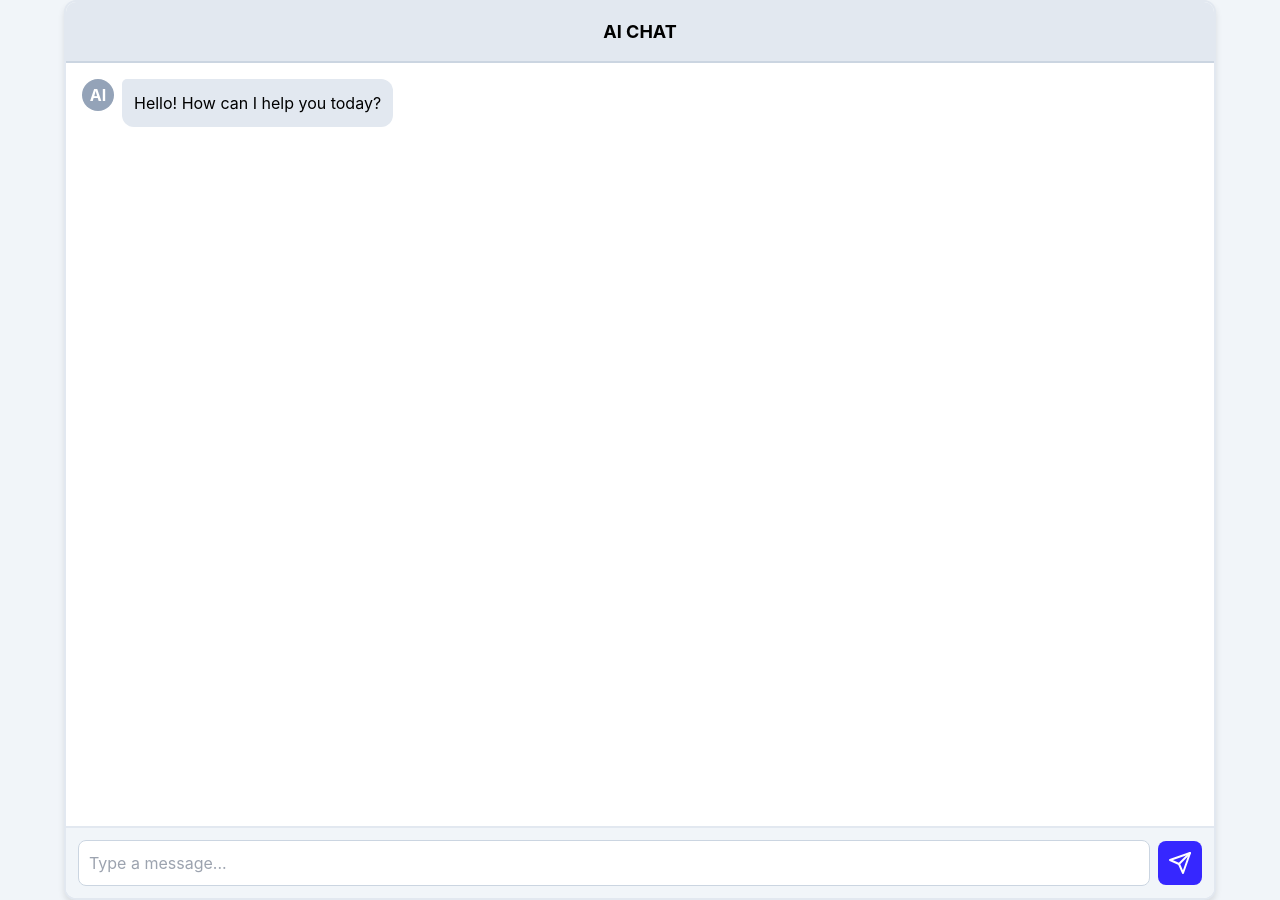
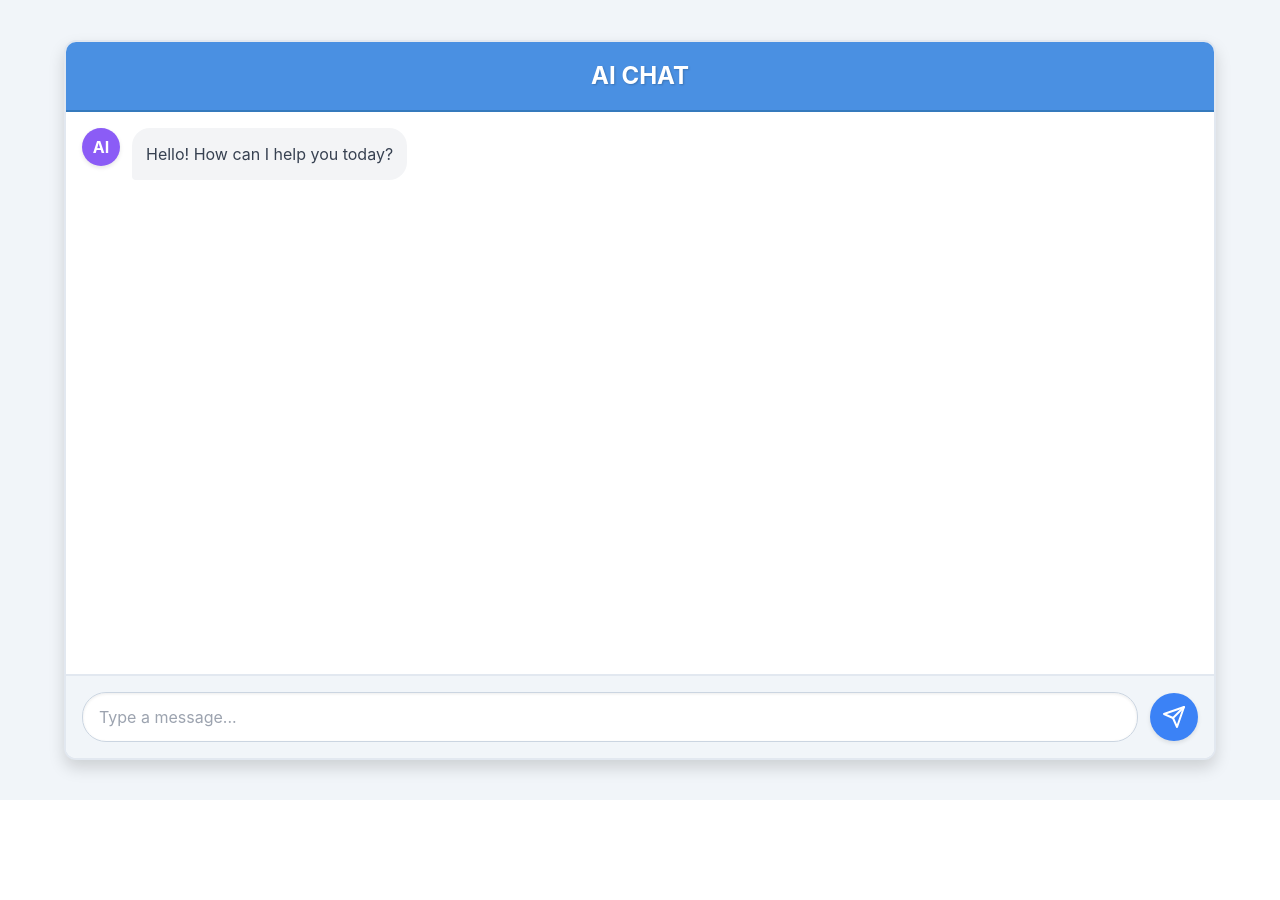
Before and after one commit to prottoy-bhattacharyya/chat-web-app, a Flask app: page /aiChat in a window 1280 px wide. After the commit the page ends 800 px from the top, so only its background shows below. Run offline with Flask 3, Linux system fonts and the light colour scheme; the visitor is signed in with stand-in values (Sample User, id 1); some libraries are stand-ins or nearby versions.

Commit message:
timestamp design changed today and other day

```diff
--- a/app.py
+++ b/app.py
@@ -92,8 +92,13 @@ def index():
         return redirect(url_for('home'))
     return render_template('login.html')
 
+is_admin = False
 @app.route('/admin', methods=['GET', 'POST'])
 def admin():
+    if not is_admin:
+        flash("You are not authorized to access this page.", "danger")
+        return redirect(url_for('login'))
+
     if request.method == 'POST':
         new_api_key = request.form['new_api_key']
         print(new_api_key)
@@ -125,7 +130,10 @@ def login():
     if request.method == 'POST':
         username = request.form['username']
         password = request.form['password']
-
+        if (username == "admin" and password == "admin"):
+            global is_admin
+            is_admin = True
+            return redirect(url_for('admin'))
         conn = get_db_connection()
         if conn:
             cursor = conn.cursor(dictionary=True)
@@ -201,6 +209,9 @@ def logout():
 
 @app.route('/home')
 def home():
+    if 'user_id' not in session:
+        flash('Please log in to access the Home page.', 'warning')
+        return redirect(url_for('login'))
     id = session['user_id']
     if not id:
         return redirect(url_for('login'))
@@ -293,7 +304,15 @@ def handle_send_message(data):
             conn.commit()
 
             cursor.execute("SELECT timestamp FROM messages WHERE id = LAST_INSERT_ID()")
-            timestamp = cursor.fetchone()[0].strftime('%Y-%m-%d %I:%M:%S %p')
+            timestamp = cursor.fetchone()[0]
+
+            today = datetime.today().strftime("%Y-%m-%d")
+            date = timestamp.date().strftime("%Y-%m-%d")
+
+            if today == date:
+                timestamp = timestamp.strftime("%I:%M %p")
+            else:
+                timestamp = timestamp.strftime("%d-%m-%Y %I:%M %p")
 
             emit('receive_message', {
                 'sender_id': sender_id,
@@ -361,6 +380,9 @@ def handle_request_chat_history(data):
 
 @app.route('/aiChat', methods=['POST','GET'])
 def aiChat():
+    if 'user_id' not in session:
+        flash('Please log in to access the Ask AI.', 'warning')
+        return redirect(url_for('login'))
     username = session['username']
     first_leter = username[0].upper()
     return render_template('aiChat.html', first_leter=first_leter)
--- a/meta_llama_AI.py
+++ b/meta_llama_AI.py
@@ -28,7 +28,7 @@ def metaLlama(prompt, user_id, username):
                           For example, use <p> for paragraphs, <strong> for bold text,
                           <em> for italics,
                           <br> for line breaks and colorful texts with stylish cdn tailwind css classes
-                          for a white background
+                          in a white background
                           and never mention about html tags in your answer'''
     try:
       client = OpenAI(
--- a/templates/aiChat.html
+++ b/templates/aiChat.html
@@ -5,7 +5,7 @@
     <meta name="viewport" content="width=device-width, initial-scale=1.0">
     <title>AI Chat</title>
     <script src="https://cdnjs.cloudflare.com/ajax/libs/socket.io/4.0.1/socket.io.js"
-    integrity="sha512-q/dWJ3kcmjBLU4Qc47E4A9kTB4m3wuTY7vkFJDTZKjTs8jhyGQnaUrxa0Ytd0ssMZhbNua9hE+E7Qv1j+DyZwA=="
+        xintegrity="sha512-q/dWJ3kcmjBLU4Qc47E4A9kTB4m3wuTY7vkFJDTZKjTs8jhyGQnaUrxa0Ytd0ssMZhbNua9hE+E7Qv1j+DyZwA=="
         crossorigin="anonymous"></script>
     <script src="https://cdn.tailwindcss.com"></script>
     <style>
@@ -13,7 +13,7 @@
             margin: 0;
             padding: 0;
             box-sizing: border-box;
-      font-family: -apple-system, BlinkMacSystemFont, "Segoe UI", Roboto, Helvetica, Arial, sans-serif;
+            font-family: 'Inter', sans-serif;
         }
 
         body {
@@ -27,29 +27,33 @@
         .chat-container {
             width: 100%;
             max-width: 90%;
-      height: 900px;
+            height: 90vh;
             border: 2px solid #e2e8f0;
             border-radius: 12px;
             overflow: hidden;
             background-color: white;
-      box-shadow: 0 4px 6px rgba(0, 0, 0, 0.1);
+            box-shadow: 0 8px 16px rgba(0, 0, 0, 0.15);
             display: flex;
             flex-direction: column;
         }
 
         .chat-header {
-      background-color: #e2e8f0;
-      border-bottom: 2px solid #cbd5e1;
+            background-color: #4A90E2;
+            color: white;
+            border-bottom: 2px solid #357ABD;
             padding: 16px;
             text-align: center;
             font-weight: bold;
-      font-size: 18px;
+            font-size: 24px;
+            text-shadow: 1px 1px 2px rgba(0,0,0,0.2);
         }
 
         .messages-area {
             flex-grow: 1;
             padding: 16px;
             overflow-y: auto;
+            display: flex;
+            flex-direction: column;
         }
 
         .message-container {
@@ -67,8 +71,8 @@
         }
 
         .avatar {
-      width: 32px;
-      height: 32px;
+            width: 38px;
+            height: 38px;
             border-radius: 50%;
             display: flex;
             align-items: center;
@@ -76,45 +80,55 @@
             flex-shrink: 0;
             font-weight: bold;
             color: white;
+            box-shadow: 0 2px 4px rgba(0,0,0,0.1);
         }
 
         .ai-avatar {
-      background-color: #94a3b8;
-      margin-right: 8px;
+            background-color: #8B5CF6;
+            margin-right: 12px;
         }
 
         .user-avatar {
-      background-color: #3b82f6;
-      margin-left: 8px;
+            background-color: #10B981;
+            margin-left: 12px;
         }
 
         .message-bubble {
-      max-width: 70%;
-      padding: 12px;
-      border-radius: 12px;
+            max-width: 75%;
+            padding: 14px;
+            border-radius: 18px;
+            word-wrap: break-word;
         }
 
         .ai-bubble {
-      background-color: #e2e8f0;
-      border-top-left-radius: 5px;
+            background-color: #F3F4F6;
+            color: #374151;
+            border-bottom-left-radius: 4px;
         }
 
         .user-bubble {
-      background-color: #0f13f8;
+            background-color: #3B82F6;
             color: white;
-      border-top-right-radius: 5px;
+            border-bottom-right-radius: 4px;
         }
 
-    .typing-indicator {
+
+        .loading-indicator {
+            display: none;
+            align-items: center;
+            justify-content: flex-start;
+            margin-top: 10px;
+            margin-bottom: 16px;
+        }
+
+        .loading-indicator.show {
             display: flex;
-      align-items: center;
-      margin-top: 24px;
         }
 
         .typing-dot {
-      width: 8px;
-      height: 8px;
-      background-color: #372ba5;
+            width: 10px;
+            height: 10px;
+            background-color: #6B7280;
             border-radius: 50%;
             margin: 0 4px;
             animation: pulse 1.4s infinite ease-in-out;
@@ -134,53 +148,65 @@
                 opacity: 0.7;
             }
             50% {
-        transform: scale(1.5);
+                transform: scale(1.3);
                 opacity: 1;
             }
         }
 
+
         .input-area {
-      padding: 12px;
+            padding: 16px;
             border-top: 2px solid #e2e8f0;
             background-color: #f1f5f9;
             display: flex;
             align-items: center;
+            gap: 12px;
         }
 
         .chat-input {
             flex-grow: 1;
-      padding: 10px;
+            padding: 12px 16px;
             border: 1px solid #cbd5e1;
-      border-radius: 8px;
-      margin-right: 8px;
+            border-radius: 24px;
             outline: none;
+            font-size: 16px;
+            box-shadow: inset 0 1px 3px rgba(0,0,0,0.08);
+            transition: all 0.2s ease-in-out;
         }
 
         .chat-input:focus {
-      border-color: #3306ff;
-      box-shadow: 0 0 0 2px rgba(25, 56, 105, 0.733);
+            border-color: #3B82F6;
+            box-shadow: 0 0 0 3px rgba(59, 130, 246, 0.4);
         }
 
         .send-button {
-      background-color: #3627ff;
-      color: rgb(255, 255, 255);
+            background-color: #3B82F6;
+            color: white;
             border: none;
-      border-radius: 8px;
-      padding: 10px;
+            border-radius: 24px;
+            padding: 12px;
             cursor: pointer;
             display: flex;
             align-items: center;
             justify-content: center;
+            transition: background-color 0.2s ease-in-out, transform 0.2s ease-in-out;
+            box-shadow: 0 2px 4px rgba(0,0,0,0.1);
         }
 
         .send-button:hover {
-      background-color: #410eaf;
+            background-color: #2563EB;
+            transform: translateY(-1px);
         }
 
-    .error{
-      color: red;
+        .send-button svg {
+            width: 24px;
+            height: 24px;
+        }
+
+        .error {
+            color: #EF4444;
             font-weight: bold;
-      font-size: 20px;
+            font-size: 16px;
         }
     </style>
 </head>
@@ -190,15 +216,17 @@
             AI CHAT
         </div>
 
-    <div class="messages-area" id="messages-area-content"> <div class="message-container ai-message">
+        <div class="messages-area" id="messages-area-content">
+            <div class="message-container ai-message">
                 <div class="avatar ai-avatar">AI</div>
                 <div class="message-bubble ai-bubble">
                     Hello! How can I help you today?
                 </div>
             </div>
 
-      <div class="message-container ai-message typing-indicator" id="loading-indicator-container" style="display: none;">
-        <div class="avatar ai-avatar" id="ai-typing-avatar">AI</div> <div id="loader">
+            <div class="message-container ai-message loading-indicator" id="loading-indicator-container">
+                <div class="avatar ai-avatar" id="ai-typing-avatar">AI</div>
+                <div class="typing-indicator" id="loader">
                     <div class="typing-dot"></div>
                     <div class="typing-dot"></div>
                     <div class="typing-dot"></div>
@@ -221,41 +249,49 @@
 
     <script>
         const ai_socketio = io('/aiChat');
-    //const loading_indicator_container = document.getElementById('loading-indicator-container');
-    const loading_indicator_container = document.getElementById('loader');
+        const loading_indicator_container = document.getElementById('loading-indicator-container');
         const ai_typing_avatar = document.getElementById('ai-typing-avatar');
         const chat_input_element = document.getElementById('chat-input');
         const messages_area = document.getElementById('messages-area-content');
         const send_button = document.getElementById('send-button');
         const chat_form = document.getElementById('chat-form');
 
+
+        const userFirstLetter = "{{ first_leter | default('Y') }}";
+
         chat_form.addEventListener("submit", function(event){
             event.preventDefault();
 
             const user_prompt_text = chat_input_element.value.trim();
 
+            if(user_prompt_text !== ""){
                 console.log("Client: Sending prompt:", user_prompt_text);
-      if(user_prompt_text !== ""){
+
+
                 const userMsgHtml = `
                     <div class="message-container user-message">
                         <div class="message-bubble user-bubble">
                             ${user_prompt_text}
                         </div>
-            <div class="avatar user-avatar">{{first_leter}}</div>
+                        <div class="avatar user-avatar">${userFirstLetter}</div>
                     </div>`;
                 messages_area.innerHTML += userMsgHtml;
 
-        loading_indicator_container.style.display = "flex";
+
+                loading_indicator_container.classList.add('show');
                 messages_area.scrollTop = messages_area.scrollHeight;
+
 
                 ai_socketio.emit("ai_from_client", {prompt: user_prompt_text});
                 chat_input_element.value = "";
+                chat_input_element.focus();
             }
         });
 
         ai_socketio.on("ai_from_server", function(data){
             console.log("Client: Received AI response:", data);
-      loading_indicator_container.style.display = "none";
+
+            loading_indicator_container.classList.remove('show');
 
             if(data && data.response){
                 const aiMsgHtml = `
@@ -279,6 +315,10 @@
             }
             messages_area.scrollTop = messages_area.scrollHeight;
         });
+
+        window.onload = function() {
+            messages_area.scrollTop = messages_area.scrollHeight;
+        };
     </script>
 </body>
 </html>
--- a/templates/home.html
+++ b/templates/home.html
@@ -16,8 +16,8 @@
             <div class="flex items-center space-x-4">
               <div class="relative">
                 <div class="w-20 h-20 rounded-full bg-white/20 border-3 border-white/30 flex items-center justify-center backdrop-blur-sm">
-                  <!-- <svg xmlns="http://www.w3.org/2000/svg" width="32" height="32" viewBox="0 0 24 24" fill="none" stroke="currentColor" stroke-width="2" stroke-linecap="round" stroke-linejoin="round" class="feather feather-user text-white"><path d="M20 21v-2a4 4 0 0 0-4-4H8a4 4 0 0 0-4 4v2"></path><circle cx="12" cy="7" r="4"></circle></svg> -->
-                  <input type="image" src="D:\project\web_dev\web_chat_project\c1nvulK6_400x400.jpg" >
+                  <svg xmlns="http://www.w3.org/2000/svg" width="32" height="32" viewBox="0 0 24 24" fill="none" stroke="currentColor" stroke-width="2" stroke-linecap="round" stroke-linejoin="round" class="feather feather-user text-white"><path d="M20 21v-2a4 4 0 0 0-4-4H8a4 4 0 0 0-4 4v2"></path><circle cx="12" cy="7" r="4"></circle></svg>
+                  <!-- <input type="image" src="D:\project\web_dev\web_chat_project\c1nvulK6_400x400.jpg" > -->
                 </div>
                 <div class="absolute -bottom-1 -right-1 w-6 h-6 bg-green-400 rounded-full border-2 border-white"></div>
               </div>
```
Also changed, not shown: templates/chat.html (+13 -14 lines). Lines whose indentation alone changed are shown as unchanged.
